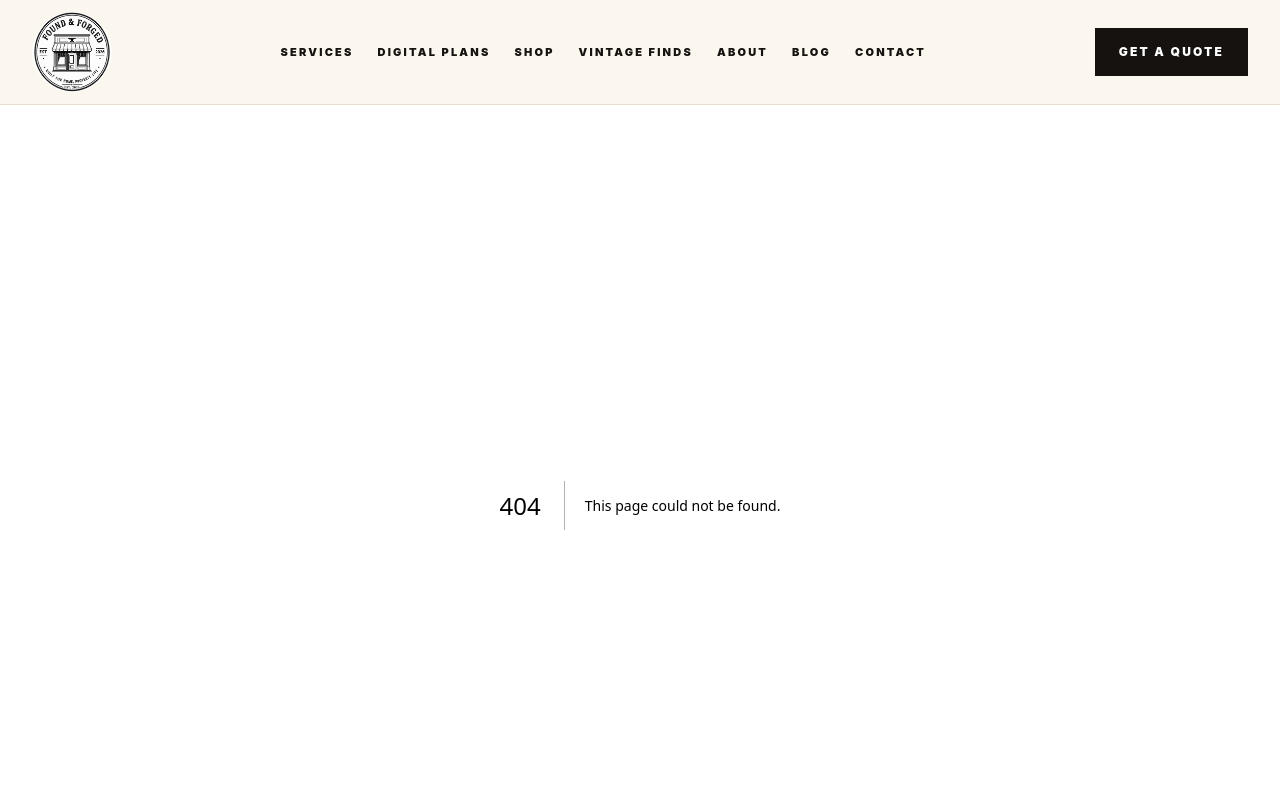
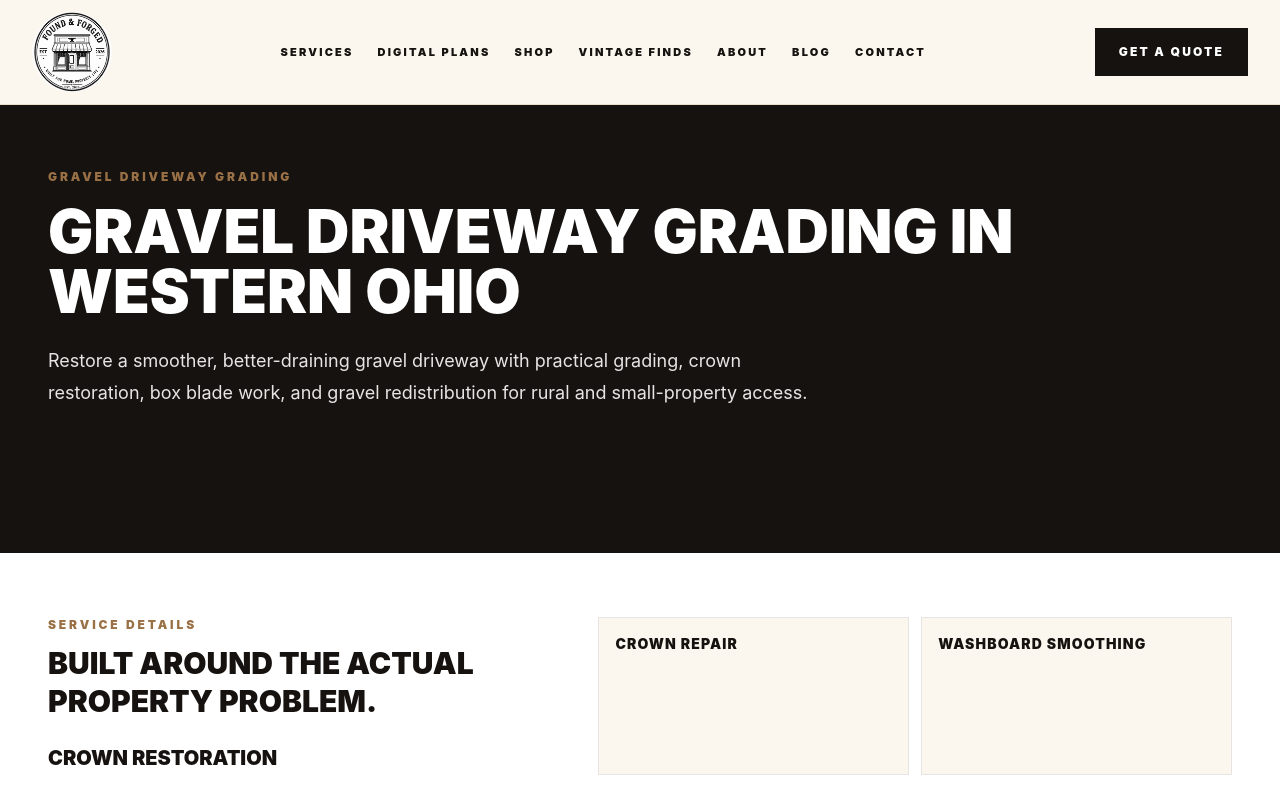
Before and after one commit to barrell1996/Found-ForgedWebsite, a Next.js app: page /gravel-driveway-grading in a window 1280 px wide. Before the commit this address had no page. Shown: the top 785 px of the page. Built offline with nearby package versions, Linux system fonts and the light colour scheme.

Commit message:
Add gravel driveway grading page

```diff
--- /dev/null
+++ b/app/gravel-driveway-grading/page.tsx
@@ -0,0 +1,33 @@
+import { buildPropertyServiceMetadata, PropertyServicePage } from "@/components/PropertyServicePage";
+
+export const metadata = buildPropertyServiceMetadata({
+  title: "Gravel Driveway Grading in Western Ohio | Found & Forged",
+  description: "Gravel driveway grading in western Ohio for ruts, washboards, crown restoration, drainage improvement, gravel redistribution, and rough country drives.",
+  path: "/gravel-driveway-grading"
+});
+
+export default function GravelDrivewayGradingPage() {
+  return (
+    <PropertyServicePage
+      eyebrow="Gravel Driveway Grading"
+      h1="Gravel Driveway Grading in Western Ohio"
+      serviceName="Gravel Driveway Grading"
+      slug="gravel-driveway-grading"
+      intro="Restore a smoother, better-draining gravel driveway with practical grading, crown restoration, box blade work, and gravel redistribution for rural and small-property access."
+      sections={[
+        { title: "Crown Restoration", body: "A gravel driveway needs shape so water leaves the travel path. Grading rebuilds or improves the crown so water sheds toward the sides instead of creating potholes and ruts." },
+        { title: "Ruts and Washboards", body: "Rough sections are cut, blended, and reshaped to reduce washboards, high spots, tire-path ruts, and loose gravel ridges." },
+        { title: "Maintenance Timing", body: "Grading is often best before adding new stone, after heavy rutting, or when gravel has migrated away from the usable drive surface." }
+      ]}
+      bullets={["Crown repair", "Washboard smoothing", "Rutted lanes", "Water shedding", "Box blade work", "Driveway entrances"]}
+      photos={["Wide photo from the road looking up the driveway", "Close-up of ruts, washboards, or low spots", "Photo after rain showing water flow", "Photo of the driveway entrance", "Approximate driveway length and width", "Any culverts, ditches, or drainage problem areas"]}
+      faqs={[
+        { question: "Is grading better than adding more gravel?", answer: "Often, yes. If the driveway shape is wrong, new gravel may disappear into the same low spots. Grading helps restore shape before material is added." },
+        { question: "Can grading fix potholes?", answer: "Grading can help potholes when they are caused by surface shape, water, and loose gravel movement. Severe base failure may need more material or additional repair." },
+        { question: "How often should a gravel driveway be graded?", answer: "It depends on traffic, slope, drainage, and gravel depth. Many rural drives benefit from grading when ruts, washboards, or recurring potholes start to return." }
+      ]}
+      related={[{ label: "Driveway Grading", href: "/driveway-grading" }, { label: "Gravel Driveway Repair", href: "/gravel-driveway-repair" }, { label: "Pothole Repair", href: "/pothole-repair" }, { label: "Gravel Redistribution", href: "/gravel-redistribution" }]}
+      ctaLabel="Request Driveway Grading"
+    />
+  );
+}
```
